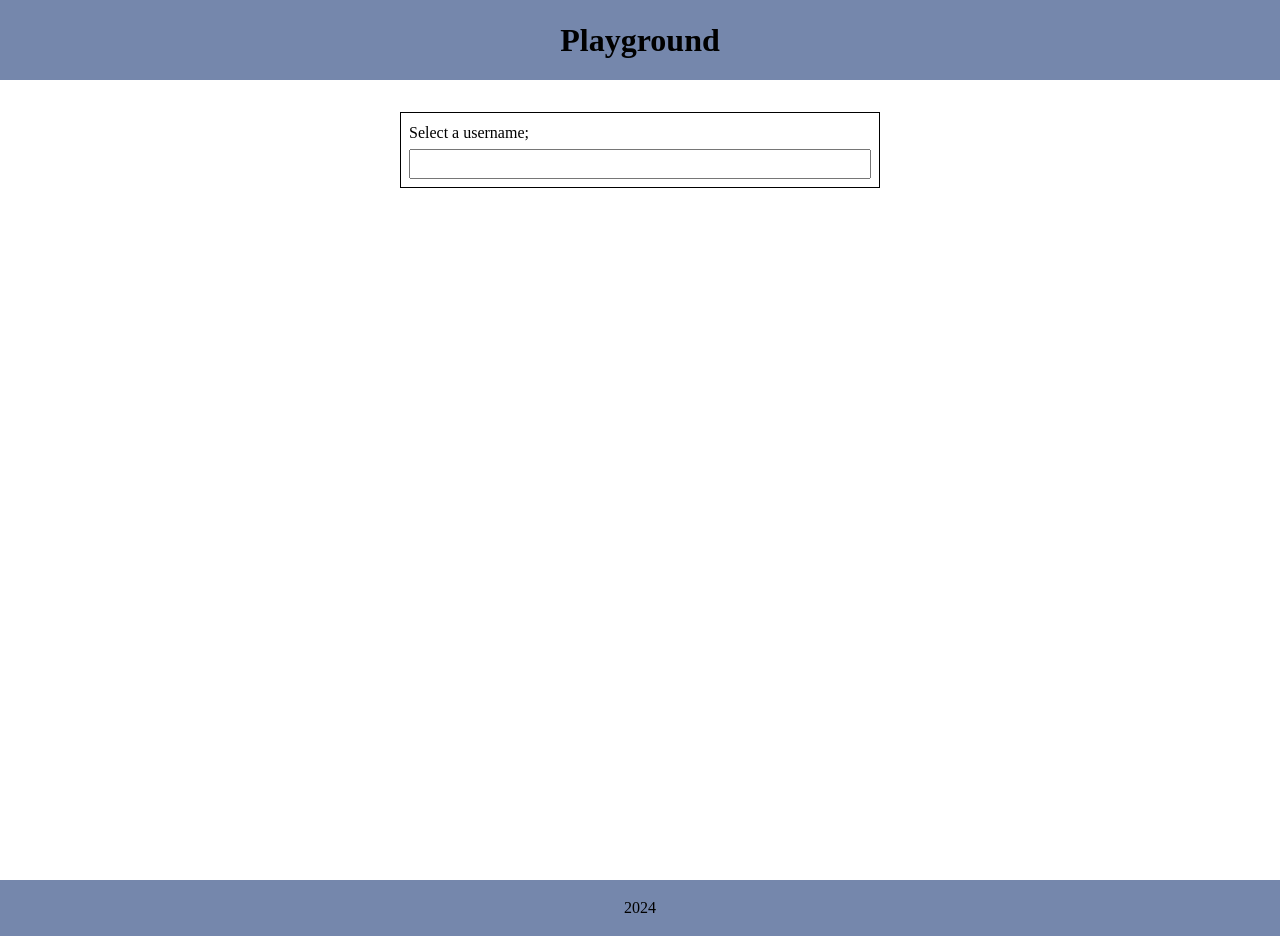
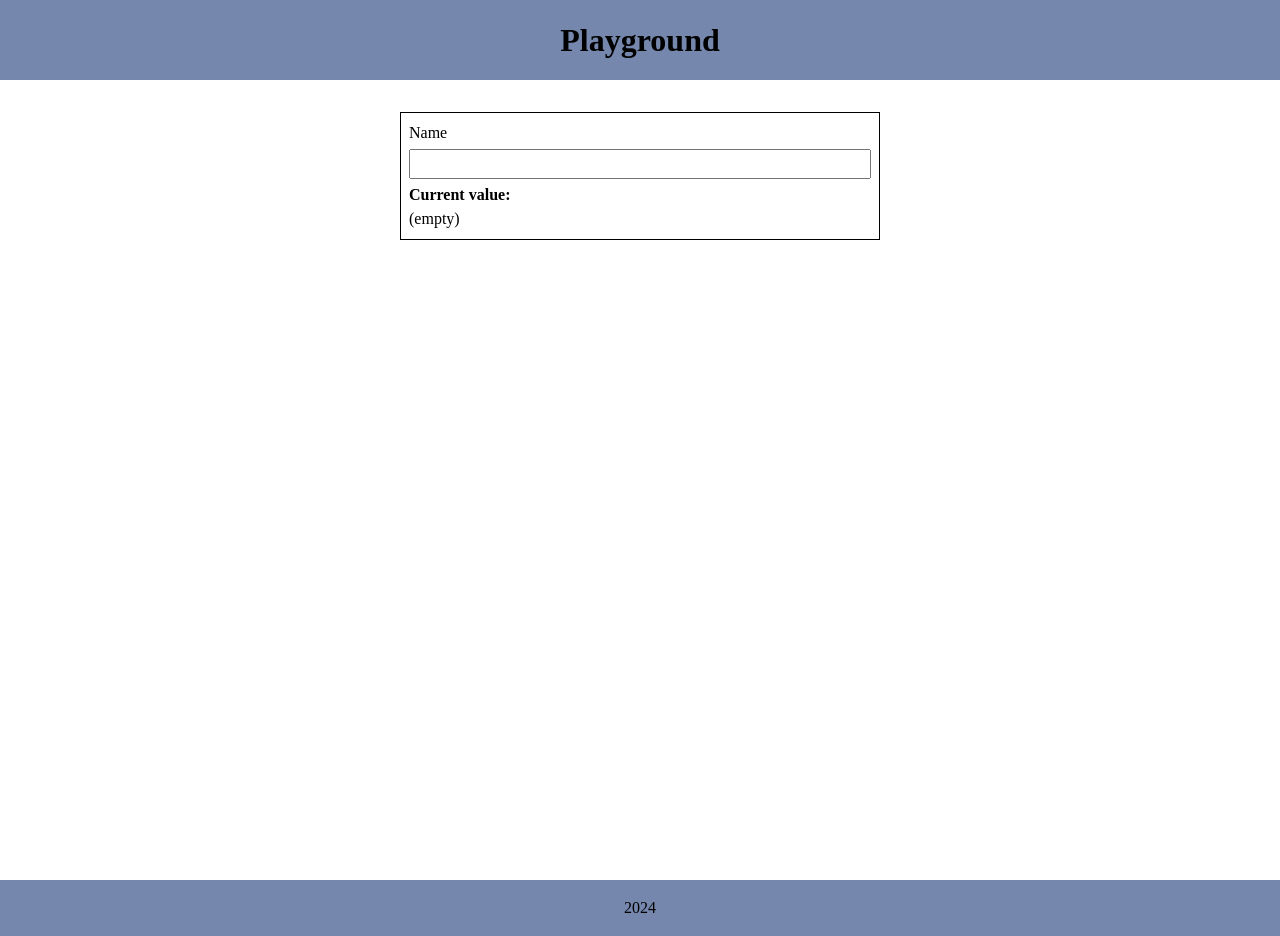
Before and after one commit to paulichdom/joy-of-react-playground, a React (Vite) app: page / in a window 1280 px wide. Built offline with nearby package versions, Linux system fonts and the light colour scheme.

Commit message:
use controlled text input

```diff
--- a/src/components/Form/Form.tsx
+++ b/src/components/Form/Form.tsx
@@ -1,7 +1,9 @@
 import * as React from 'react';
 import { FormEvent } from 'react';
+import styled from 'styled-components';
 
 const Form: React.FC = () => {
+  const [name, setName] = React.useState('');
   // Use FormData
   const handleSubmit = (event: FormEvent) => {
     event.preventDefault();
@@ -14,10 +16,26 @@ const Form: React.FC = () => {
 
   return (
     <form onSubmit={handleSubmit}>
-      <label htmlFor="username">Select a username;</label>
-      <input type="text" id="username" name="username" />
+      <label htmlFor="name-filed">Name</label>
+      <input
+        type="text"
+        id="name-filed"
+        value={name}
+        onChange={(event) => {
+          setName(event.target.value);
+        }}
+      />
+      <ValueContainer>
+        <strong>Current value:</strong>
+        {name || '(empty)'}
+      </ValueContainer>
     </form>
   );
 };
 
 export default Form;
+
+const ValueContainer = styled.p`
+  display: flex;
+  flex-direction: column;
+`;
```
